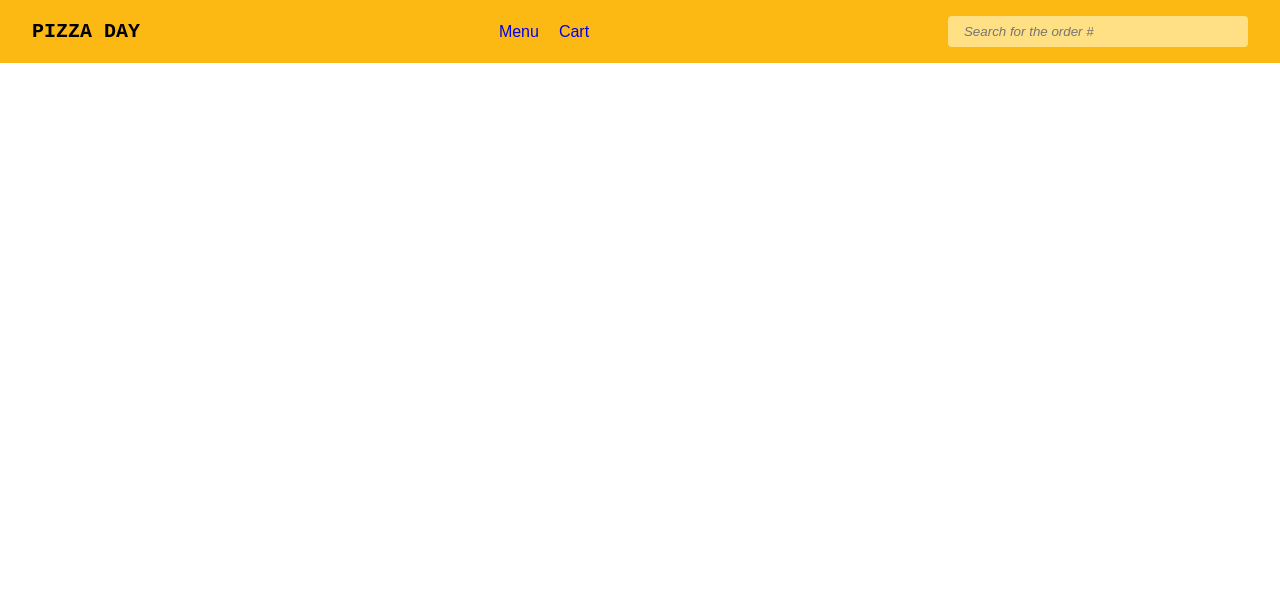
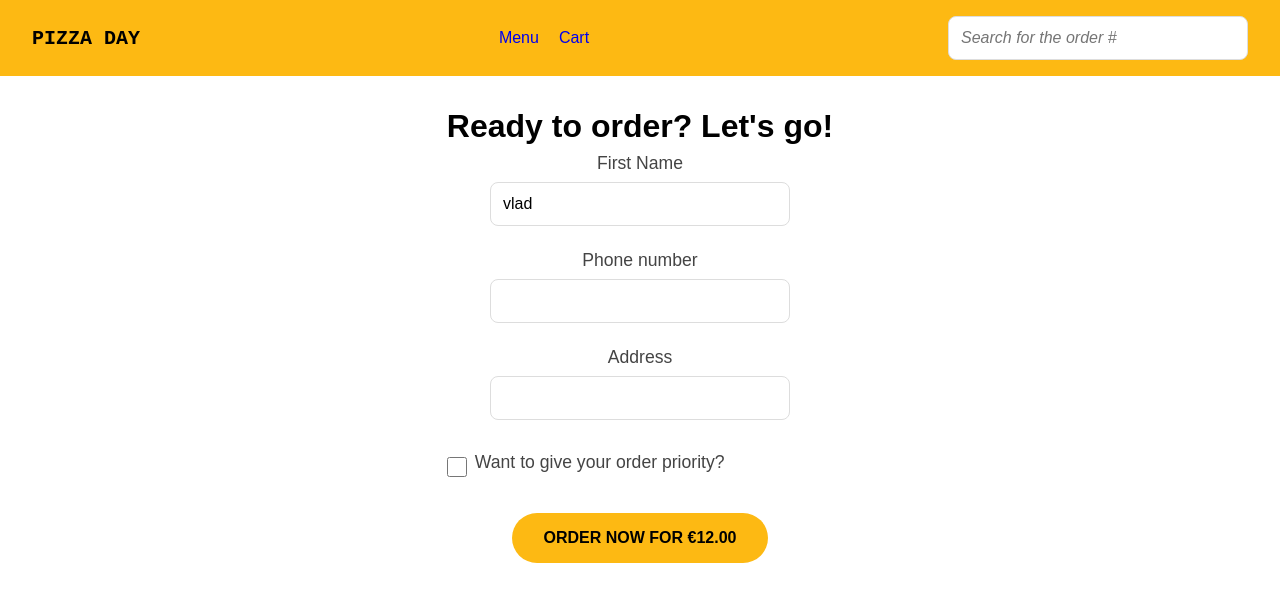
Before and after one commit to Lazoriv/homework, a React (Vite) app: page /checkout in a window 1280 px wide. Before the commit this address had no page. Shown: the top 602 px of the page. Built offline with nearby package versions, Linux system fonts and the light colour scheme.

Commit message:
Фіксація змін із врахуванням перенесення папок і зміни регістру

```diff
--- a/src/components/Input/Input.jsx
+++ b/src/components/Input/Input.jsx
@@ -1,8 +1,18 @@
 import './Input.css';
 
 const Input = (props) => {
-    const { placeholder, type, 'aria-label': ariaLabel, className, value, onChange } = props;
-    return <input type={type} placeholder={placeholder} value={value} onChange={onChange} aria-label={ariaLabel} className={className} />;
+    const { placeholder, type, 'aria-label': ariaLabel, className, value, onChange, id, readOnly, required } = props;
+    return <input
+        type={type}
+        id={id}
+        placeholder={placeholder}
+        value={value}
+        onChange={onChange}
+        aria-label={ariaLabel}
+        className={className}
+        readOnly={readOnly}
+        required={required}
+    />;
 };
 
 export default Input;
--- /dev/null
+++ b/src/pages/Checkout/Checkout.css
@@ -0,0 +1,58 @@
+.form-group {
+    margin-bottom: 1.5rem;
+}
+
+label {
+    display: block;
+    font-size: 1.1rem;
+    color: #444;
+    margin-bottom: 0.5rem;
+}
+
+.input-wrapper {
+    position: relative;
+}
+
+input[type="text"],
+input[type="tel"] {
+    width: 100%;
+    padding: 0.75rem;
+    font-size: 1rem;
+    border: 1px solid #ddd;
+    border-radius: 8px;
+    background: white;
+}
+
+.checkbox-group {
+    margin: 2rem 0;
+}
+
+.checkbox-wrapper {
+    display: flex;
+    align-items: center;
+    gap: 0.5rem;
+}
+
+input[type="checkbox"] {
+    width: 20px;
+    height: 20px;
+    border: 2px solid #666;
+    border-radius: 4px;
+}
+
+.order-btn {
+    background: #FDB913;
+    color: black;
+    border: none;
+    padding: 1rem 2rem;
+    font-size: 1rem;
+    font-weight: bold;
+    border-radius: 999px;
+    cursor: pointer;
+    text-transform: uppercase;
+    transition: background-color 0.3s;
+}
+
+.order-btn:hover {
+    background: #e5a700;
+}
--- /dev/null
+++ b/src/pages/Checkout/Checkout.jsx
@@ -0,0 +1,40 @@
+import './Checkout.css';
+import Input from '../../components/Input/Input';
+import Button from '../../components/Button/Button';
+import Title from '../../components/Title';
+
+const Checkout = () => {
+
+    return (
+        <div>
+            <Title text="Ready to order? Let's go!" />
+            <form>
+                <div className="form-group">
+                    <label htmlFor="firstName">First Name</label>
+                    <Input id="firstName" type="text" value="vlad" readOnly />
+                </div>
+
+                <div className="form-group">
+                    <label htmlFor="phone">Phone number</label>
+                    <Input id="phone" type="tel" required />
+                </div>
+
+                <div className="form-group">
+                    <label htmlFor="address">Address</label>
+                    <Input id="address" type="text" required />
+                </div>
+
+                <div className="checkbox-group">
+                    <div className="checkbox-wrapper">
+                        <Input id="priority" type="checkbox" />
+                        <label htmlFor="priority">Want to give your order priority?</label>
+                    </div>
+                </div>
+
+                <Button type="submit" className="order-btn" text="Order now for €12.00" />
+            </form>
+        </div>
+    );
+};
+
+export default Checkout;
--- a/src/pages/Main.jsx
+++ b/src/pages/Main.jsx
@@ -1,8 +1,10 @@
 import Menu from '../pages/Menu/Menu';
 import Cart from '../pages/Cart/Cart';
 import Form from '../pages/Form/Form';
+import Checkout from './Checkout/Checkout';
 import React from 'react';
 import { Routes, Route } from 'react-router-dom';
+import Order from './Order';
 
 
 const Main = () => {
@@ -14,6 +16,8 @@ const Main = () => {
                 <Route path="/" element={<Form action="" method="GET" />} />
                 <Route path="/menu" element={<Menu />} />
                 <Route path="/cart" element={<Cart />} />
+                <Route path="/orders/:id" element={<Order />} />
+                <Route path="/checkout" element={<Checkout />} />
             </Routes>
         </main>
 
--- /dev/null
+++ b/src/pages/Order.jsx
@@ -0,0 +1,21 @@
+import { useParams } from "react-router-dom";
+import Button from "../components/Button/Button";
+import SubTitle from "../components/Subtitle";
+import Title from "../components/Title";
+
+const Order = () => {
+    const { id } = useParams();
+
+    const orderStatus = "Processing";
+
+    return (
+        <div>
+            <Title text="Order Status" />
+            <SubTitle className="subtitle" text={`Order ID: ${id}`} />
+            <SubTitle className="subtitle" text={`Order ID: ${orderStatus}`} />
+            <Button onClick={() => window.history.back()} className="order-btn" text="Go Back" />
+        </div>
+    );
+};
+
+export default Order;
```
